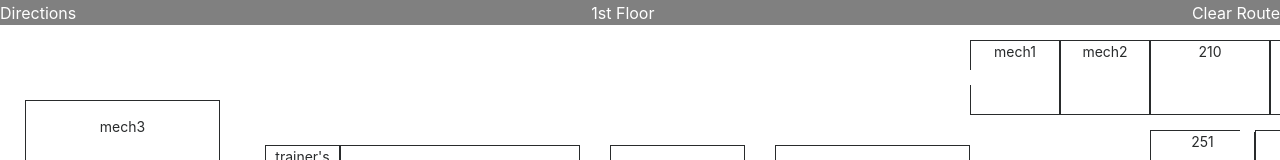
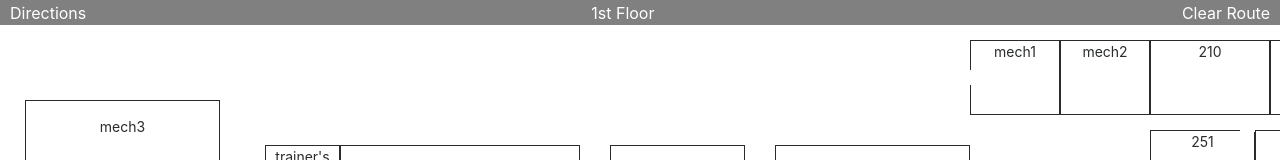
Before and after one commit to seafoambeige/apperoni, an Angular app in the folder school-map-app/: page / in a window 1280 px wide. Shown: the top 160 px of the page. Built offline with nearby package versions, Linux system fonts and the light colour scheme; a web font is replaced by a local one.

Commit message:
outside rooms and styling

```diff
--- a/school-map-app/src/app/school-map.service.ts
+++ b/school-map-app/src/app/school-map.service.ts
@@ -53,7 +53,7 @@ export class SchoolMapService {
         new Room('Main Office', 69, 80, 7, 6,[],'Normal'),
         new Room('Guidance', 90, 57, 12, 12,[],'Normal'),
         new Room('Special Services', 90, 69, 10, 12,[],'Normal'),
-        new Room('Outside', 102, 55, 11, 1,[],'Outside,HideWall-23'),
+        new Room('Outside', 102, 55, 11, 2,[],'Outside,HideWall-23'),
 
 
 
--- a/school-map-app/src/app/school-map/school-map.component.html
+++ b/school-map-app/src/app/school-map/school-map.component.html
@@ -1,9 +1,9 @@
 <div>
   <div class="app-header">
     <div class="flex-even app-menu">
-      <div (click)="showDirections()">Directions</div>
+      <div (click)="showDirections()" class="m-l-sm">Directions</div>
       <div (click)="changeFloor()">{{floorName}}<span class="m-l-sm fa" [ngClass]=" nFloor ? 'fa-arrow-circle-down' : 'fa-arrow-circle-up'"></span></div>
-      <div  (click)="clearRoute()">Clear Route</div>
+      <div  (click)="clearRoute()" class="m-r-sm">Clear Route</div>
     </div>
     <div class="direction-box" *ngIf="showDirectionBox">
       <div class="direction-fields p-l-sm p-t-sm p-r-sm">
--- a/school-map-app/src/app/school-map/school-map.component.ts
+++ b/school-map-app/src/app/school-map/school-map.component.ts
@@ -121,10 +121,16 @@ export class SchoolMapComponent implements OnInit {
       if( roomType === 'Outside') {
         classes += 'outside-room';
       }
-      const regExp = /(HideWalls-)([1]*)([2]*)([3]*)([4]*)/;
-      if( roomType.match(regExp) ) {
-        classes += 'hide-wall-1';
+      const regExp = /(HideWall-)([1]*)([2]*)([3]*)([4]*)/;
+      const matches = String(roomType).match(regExp);
+      if( matches && matches.length ) {
+        matches.forEach(function (match) {
+          if( match === '1' || match === '2' || match === '3' || match === '4' ) {
+            classes += (' hide-wall-' + match);
+          }
+        });
       }
+
     });
 
 
```
